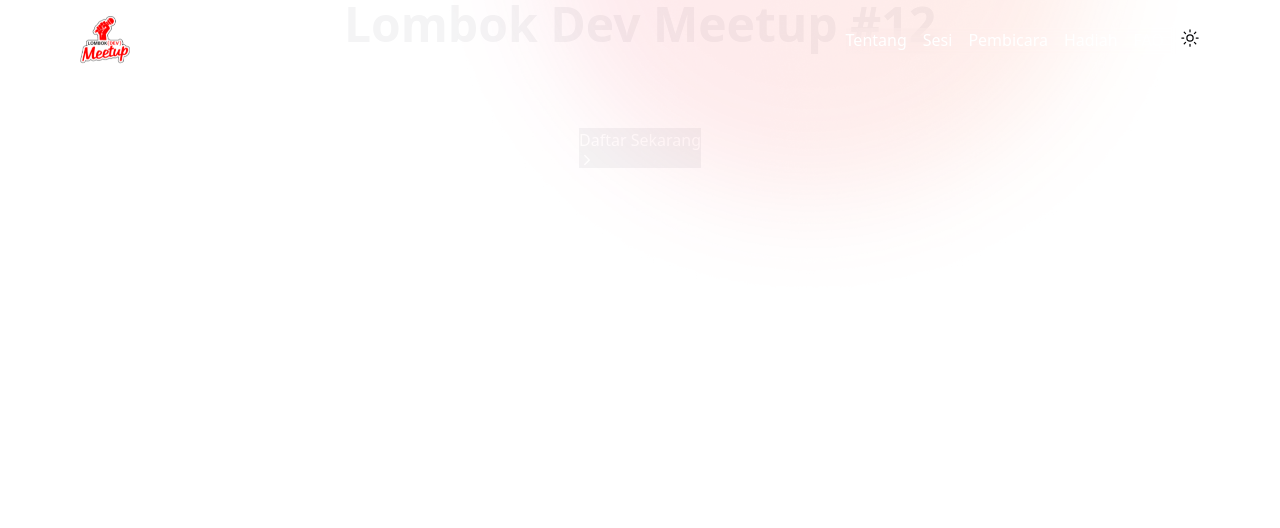
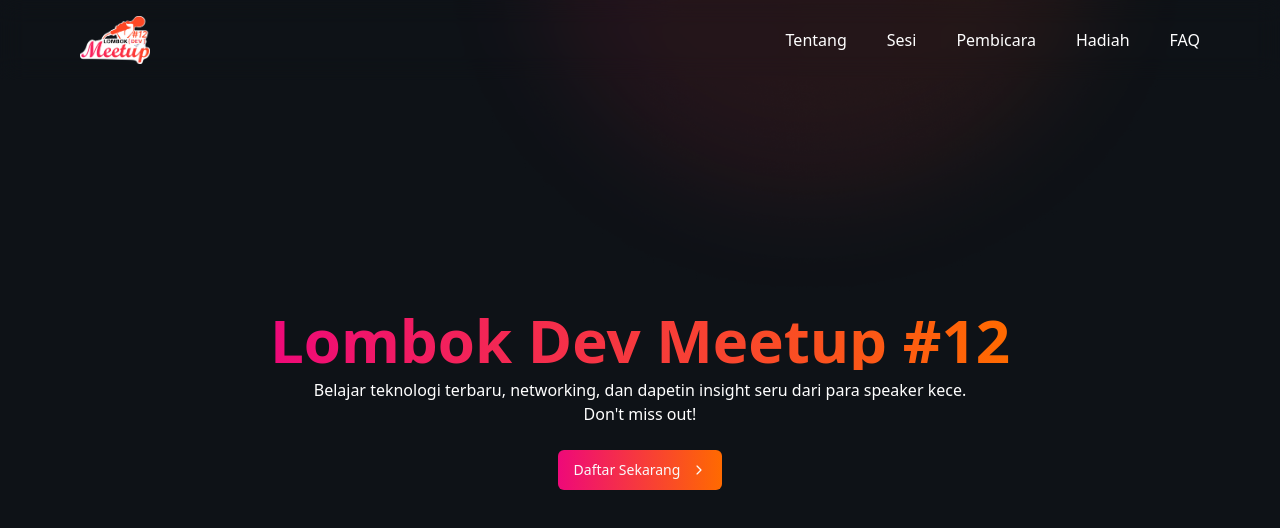
Before and after one commit to galuhsatria/lombokdev-meetup-12, a Next.js app: page / in a window 1280 px wide. Shown: the top 528 px of the page. Built offline with nearby package versions, Linux system fonts and the light colour scheme.

Commit message:
adjust style

```diff
--- a/src/app/globals.css
+++ b/src/app/globals.css
@@ -1,3 +1,5 @@
+@import url(https://fonts.googleapis.com/css?family=Poppins:100,100italic,200,200italic,300,300italic,regular,italic,500,500italic,600,600italic,700,700italic,800,800italic,900,900italic);
+
 @tailwind base;
 @tailwind components;
 @tailwind utilities;
@@ -64,6 +66,17 @@
     @apply border-border;
   }
   body {
-    @apply bg-background text-foreground;
+    @apply bg-[#0E1217];
   }
 }
+
+
+@layer utilities {
+  .text-accent {
+    @apply bg-gradient-to-r from-[#EE0979] to-[#FF6A00] text-transparent bg-clip-text;
+  }
+
+  .bg-accent {
+    @apply bg-gradient-to-r from-[#EE0979] to-[#FF6A00];
+  }
+}
--- a/src/app/page.jsx
+++ b/src/app/page.jsx
@@ -1,5 +1,7 @@
 import Image from 'next/image';
+import Link from 'next/link';
 import { IoIosArrowForward } from 'react-icons/io';
+import { Button } from '@/components/ui/button';
 
 export default function Home() {
   return (
@@ -8,13 +10,15 @@ export default function Home() {
         <Image src={'/images/background.png'} alt="bg-image" width={800} height={100} />
       </div>
 
-      <section className="hero h-screen">
-        <div className="text-center">
-          <h1 className="text-accent md:text-5xl sm:text-4xl text-3xl font-extrabold">Lombok Dev Meetup #12</h1>
+      <section className="hero h-screen flex items-center justify-center">
+        <div className="flex items-center  text-center flex-col ">
+          <h1 className="text-accent md:text-6xl sm:text-4xl text-3xl font-extrabold">Lombok Dev Meetup #12</h1>
           <p className="text-white max-w-2xl mt-2  md:text-base sm:text-sm text-xs">Belajar teknologi terbaru, networking, dan dapetin insight seru dari para speaker kece. Don&apos;t miss out!</p>
-          <button className="btn bg-accent border-none text-white mt-6">
-            Daftar Sekarang <IoIosArrowForward />
-          </button>
+          <Button className="bg-accent cursor-pointer mt-6">
+            <Link href={'/'} className="flex items-center gap-3">
+              Daftar Sekarang <IoIosArrowForward />
+            </Link>
+          </Button>
         </div>
       </section>
     </main>
--- a/src/components/navbar.jsx
+++ b/src/components/navbar.jsx
@@ -4,67 +4,88 @@ import Image from 'next/image';
 import Link from 'next/link';
 import React, { useState } from 'react';
 import { IoSunnyOutline, IoMenu } from 'react-icons/io5';
+import { Sheet, SheetContent, SheetDescription, SheetHeader, SheetTitle, SheetTrigger } from '@/components/ui/sheet';
 
 export default function Navbar() {
   const [isOpen, setIsOpen] = useState(false);
   return (
-    <header className="fixed w-full z-30">
-      <nav className="px-4 py-4 max-w-6xl mx-auto flex items-center justify-between max-md:bg-secondary">
+    <header className="fixed w-full z-30  max-md:bg-black/30 backdrop-blur-md">
+      <nav className="p-4 max-md:py-3 max-w-6xl mx-auto flex items-center justify-between ">
         <div className="logo">
-          <Image src={'/images/logo.png'} alt="Logo Lombok Dev Meetup" width={50} height={100} />
+          <Image
+            src={'/images/logo.png'}
+            alt="Logo Lombok Dev Meetup"
+            width={70}
+            height={100}
+            className="
+          max-md:w-14"
+          />
         </div>
 
-        <div
-          className={`menu max-md:absolute max-md:top-20 max-md:bg-secondary max-md:border-t max-md:border-[#1A1E26] left-0 backdrop-blur-md transition-all duration-200 max-md:w-full max-md:h-screen ${
-            isOpen ? 'max-md:block' : 'max-md:opacity-0 max-md:hidden '
-          }`}
-        >
-          <ul className="flex gap-4 max-md:flex-col max-md:items-center max-md:pt-6">
+        <div className={`menu transition-all duration-200 max-md:hidden`}>
+          <ul className="flex gap-10">
             <li>
-              <Link href="#tentang" className="no-underline text-white cursor-pointer">
+              <Link href="#tentang" className="no-underline  hover:text-accent transition-all duration-200 text-white cursor-pointer">
                 Tentang
               </Link>
             </li>
             <li>
-              <Link href="#tentang" className="no-underline text-white cursor-pointer">
+              <Link href="#tentang" className="no-underline text-white cursor-pointer hover:text-accent transition-all duration-200 ">
                 Sesi
               </Link>
             </li>
             <li>
-              <Link href="#tentang" className="no-underline text-white cursor-pointer">
+              <Link href="#tentang" className="no-underline text-white cursor-pointer hover:text-accent transition-all duration-200 ">
                 Pembicara
               </Link>
             </li>
             <li>
-              <Link href="#tentang" className="no-underline text-white cursor-pointer">
+              <Link href="#tentang" className="no-underline text-white cursor-pointer hover:text-accent transition-all duration-200 ">
                 Hadiah
               </Link>
             </li>
             <li>
-              <Link href="#tentang" className="no-underline text-white cursor-pointer">
+              <Link href="#tentang" className="no-underline text-white cursor-pointer hover:text-accent transition-all duration-200 ">
                 FAQ
               </Link>
-            </li>
-            <li className="max-md:hidden">
-              <button>
-                <IoSunnyOutline className="text-xl" />
-              </button>
             </li>
           </ul>
         </div>
 
-        <div className="hidden max-md:flex items-center gap-6">
-          <div>
-            <button>
-              <IoSunnyOutline className="text-xl" />
-            </button>
-          </div>
-          <div>
-            <button onClick={() => setIsOpen(!isOpen)}>
-              <IoMenu className="text-2xl" />
-            </button>
-          </div>
-        </div>
+        <Sheet className="bg-[#1A1E26] text-white hidden max-md:block">
+          <SheetTrigger className='max-md:block hidden'>
+            <IoMenu className="text-2xl text-white" />
+          </SheetTrigger>
+          <SheetContent className="bg-[#1A1E26] border-none">
+            <ul className="flex gap-6 flex-col mt-10">
+              <li>
+                <Link href="#tentang" className="no-underline  hover:text-accent transition-all duration-200 text-white cursor-pointer">
+                  Tentang
+                </Link>
+              </li>
+              <li>
+                <Link href="#tentang" className="no-underline text-white cursor-pointer hover:text-accent transition-all duration-200 ">
+                  Sesi
+                </Link>
+              </li>
+              <li>
+                <Link href="#tentang" className="no-underline text-white cursor-pointer hover:text-accent transition-all duration-200 ">
+                  Pembicara
+                </Link>
+              </li>
+              <li>
+                <Link href="#tentang" className="no-underline text-white cursor-pointer hover:text-accent transition-all duration-200 ">
+                  Hadiah
+                </Link>
+              </li>
+              <li>
+                <Link href="#tentang" className="no-underline text-white cursor-pointer hover:text-accent transition-all duration-200 ">
+                  FAQ
+                </Link>
+              </li>
+            </ul>
+          </SheetContent>
+        </Sheet>
       </nav>
     </header>
   );
--- a/src/components/ui/sheet.jsx
+++ b/src/components/ui/sheet.jsx
@@ -50,8 +50,8 @@ const SheetContent = React.forwardRef(({ side = "right", className, children, ..
     <SheetPrimitive.Content ref={ref} className={cn(sheetVariants({ side }), className)} {...props}>
       {children}
       <SheetPrimitive.Close
-        className="absolute right-4 top-4 rounded-sm opacity-70 ring-offset-background transition-opacity hover:opacity-100 focus:outline-none focus:ring-2 focus:ring-ring focus:ring-offset-2 disabled:pointer-events-none data-[state=open]:bg-secondary">
-        <X className="h-4 w-4" />
+        className="absolute text-white text-2xl right-4 top-4 rounded-sm ring-offset-background transition-opacity hover:opacity-100 disabled:pointer-events-none data-[state=open]:bg-secondary">
+        <X className="w-10 text-white" />
         <span className="sr-only">Close</span>
       </SheetPrimitive.Close>
     </SheetPrimitive.Content>
```
Also changed, not shown: public/images/logo.png.
